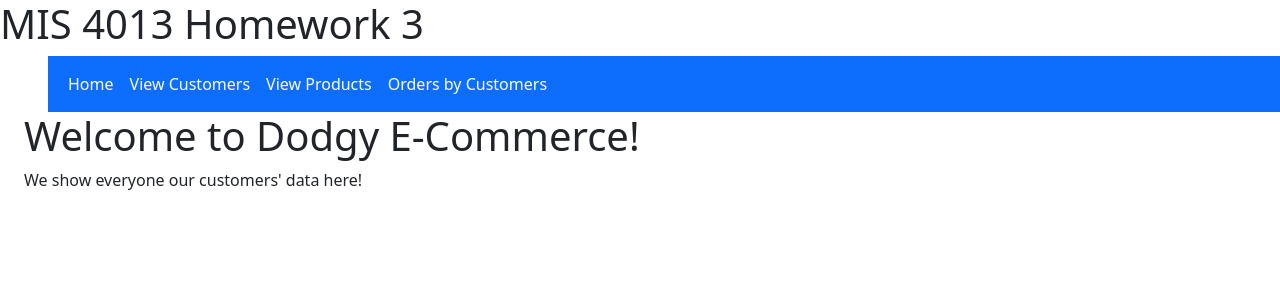
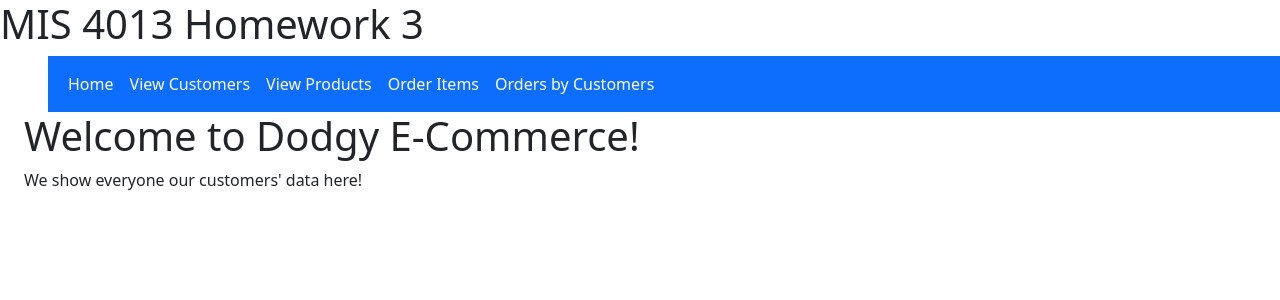
Before and after one commit to le0186cindy/MIS-4013-HW-3-CL, a PHP site: page /index.php in a window 1280 px wide. Shown: the top 300 px of the page. Run offline with PHP 8.4, Linux system fonts and the light colour scheme.

Commit message:
Update header.php

```diff
--- a/header.php
+++ b/header.php
@@ -22,6 +22,9 @@
               <a class="nav-link text-white" href="/products.php">View Products</a>
             </li>
             <li class="nav-item">
+              <a class="nav-link text-white" href="/order-items.php">Order Items</a>
+            </li>
+            <li class="nav-item">
               <a class="nav-link text-white" href="/orders-by-customers.php">Orders by Customers</a>
             </li>
           </ul>
```
